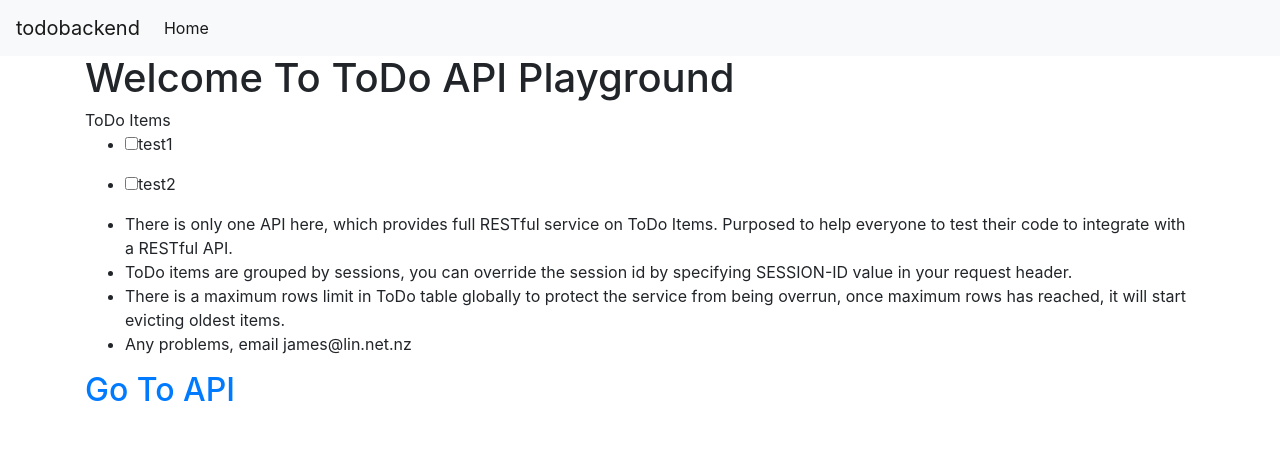
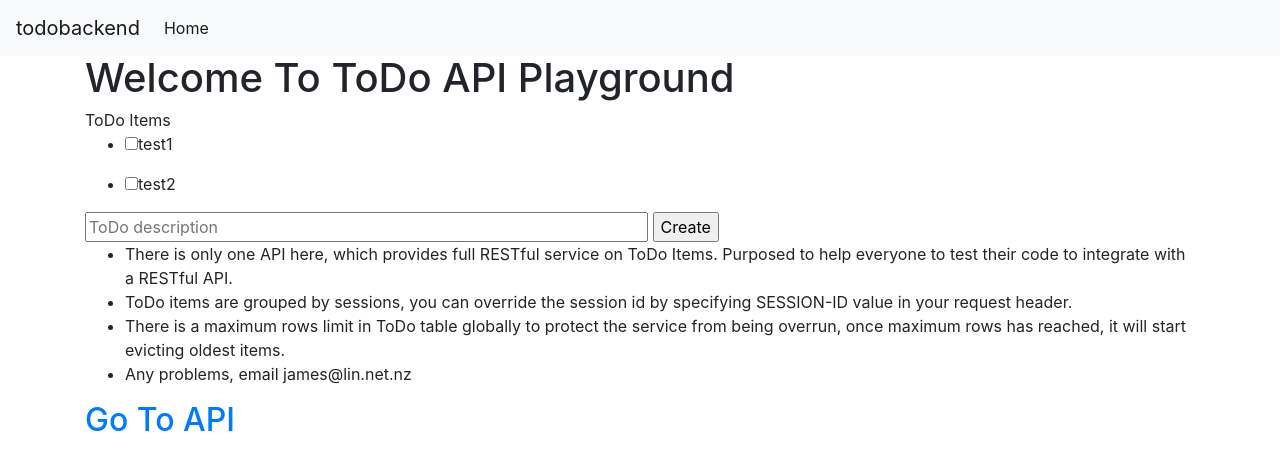
Before and after one commit to variable/todobackend, a Django app: page / in a window 1280 px wide. Shown: the top 470 px of the page. Run offline with Django 3.2, Linux system fonts and the light colour scheme; parts of the project's set-up code (start-up, migrations or seed data) failed here and were passed over; some libraries are stand-ins or nearby versions.

Commit message:
wip button action

```diff
--- a/todobackend/todos/static/js/todo.js
+++ b/todobackend/todos/static/js/todo.js
@@ -18,5 +18,11 @@ var todo_app = new Vue({
                 description: 'test2'
             },
         ]
+    },
+    methods: {
+        create () {
+            description = this.$refs.new_text.value;
+            if (!description) {alert('Please enter description'); return;}
+        }
     }
 });
--- a/todobackend/todos/templates/todo.html
+++ b/todobackend/todos/templates/todo.html
@@ -3,4 +3,8 @@
   <ul v-for="item in items">
     <todo_item_component v-bind:item="item"></todo_item_component>
   </ul>
+  <div>
+    <input size="50" type="text" placeholder="ToDo description" ref="new_text"/>
+    <input type="button" id="btn-create" value="Create" v-on:click="create()"/>
+  </div>
 </div>
```
